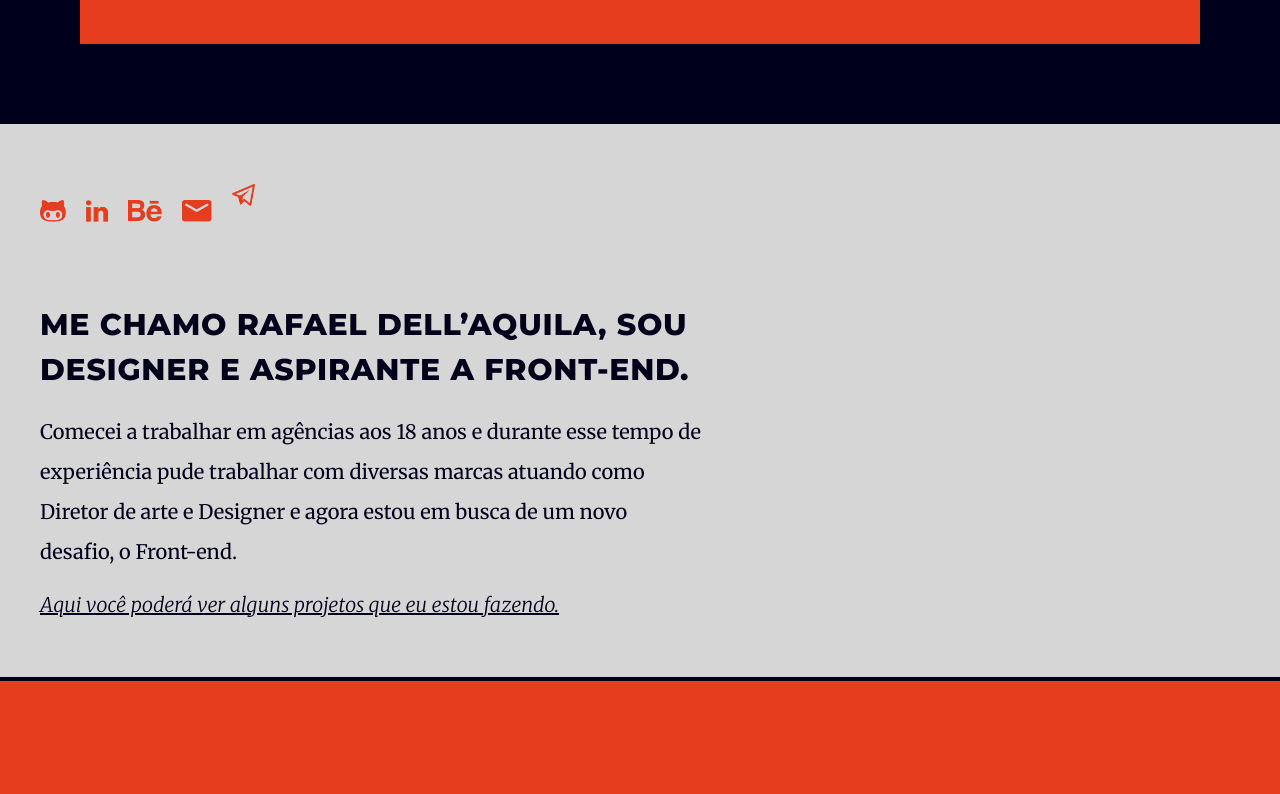
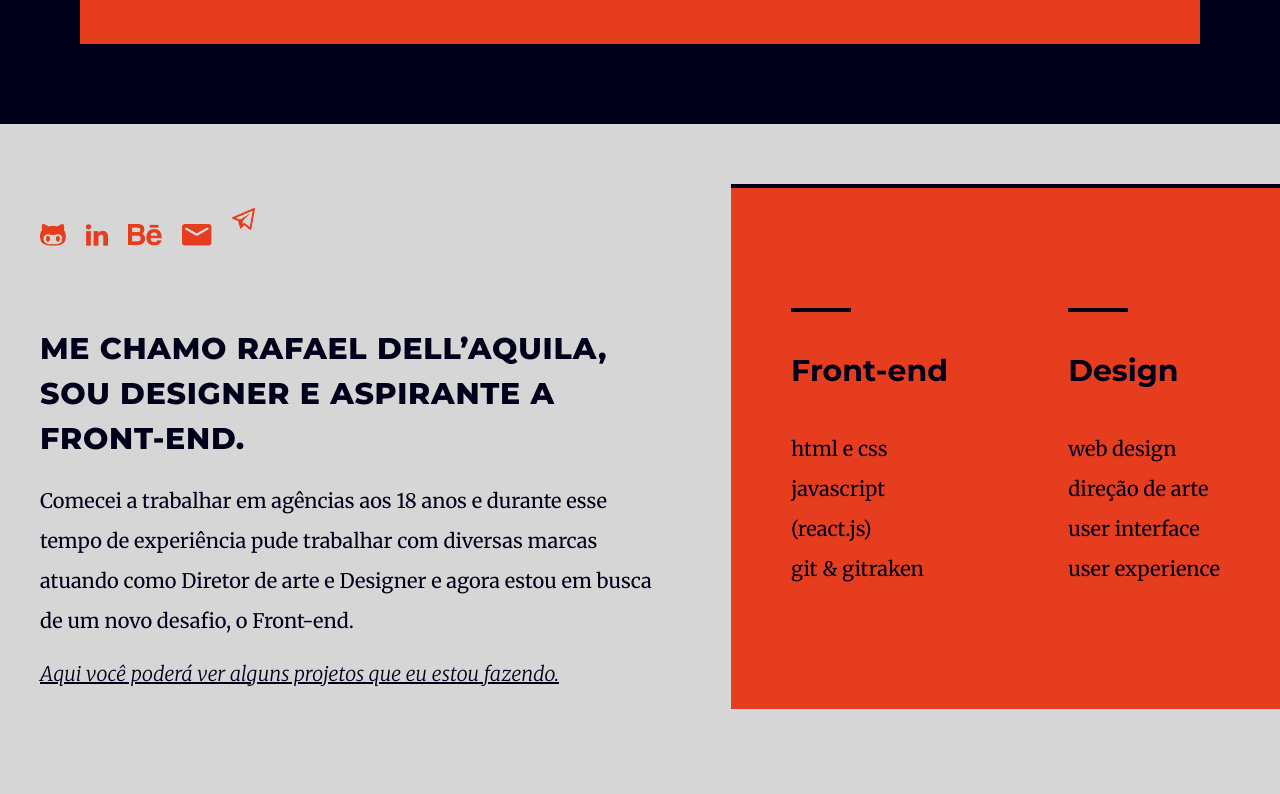
Before and after one commit to rafaeldellaquila/rafaeldellaquila.github.io, a React (Create React App) app: page / in a window 1280 px wide. Shown: the part 706-1500 px from the top of the page. Built offline with nearby package versions, Linux system fonts and the light colour scheme.

Commit message:
:iphone: responsible skill itens

```diff
--- a/src/component/AboutSection/styles.css
+++ b/src/component/AboutSection/styles.css
@@ -17,14 +17,17 @@
 .about-section > .skill-side {
   background-color: var(--color-secondary);
   margin-top: var(--space-60);
-  padding: 115px 0 115px var(--space-80);
+  padding: 115px 0 115px 0;
   border-top: 4px solid var(--color-primary);
   display: flex;
   flex-wrap: wrap;
-  justify-content: flex-end;
+  justify-content: space-around;
   flex-direction: column;
+  box-sizing: content-box;
 }
-
+.about-section > .skill-side > .skill-description {
+  margin-left: var(--space-60);
+}
 .about-section > .skill-side > .skill-description:nth-child(1) {
   margin-bottom: var(--space-60);
 }
@@ -35,10 +38,34 @@
   }
 
   .about-section > .skill-side > .skill-description {
-    margin-right: 130px;
+    margin-left: 0;
   }
-
   .about-section > .skill-side > .skill-description:nth-child(1) {
     margin-bottom: 0;
   }
 }
+
+@media (min-width: 1080px) {
+  .about-section {
+    grid-auto-flow: column;
+    padding-bottom: 120px;
+  }
+  .about-section > .about {
+    padding-right: var(--space-60);
+    align-self: center;
+  }
+
+  .about-section > .skill-side {
+    padding: 0;
+  }
+
+  .about-section > .skill-side > .skill-description {
+    margin-top: 120px;
+    margin-bottom: 120px;
+    margin-left: 60px;
+  }
+
+  .about-section > .skill-side > .skill-description {
+    margin-right: var(--space-60);
+  }
+}
```
